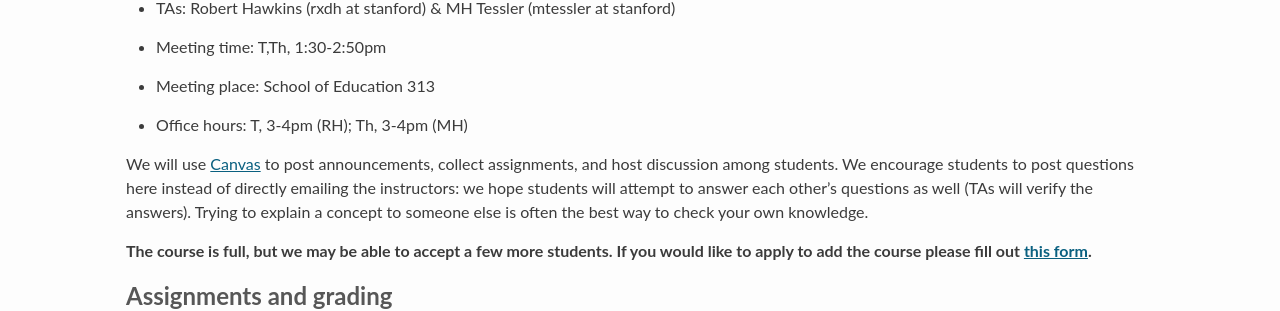
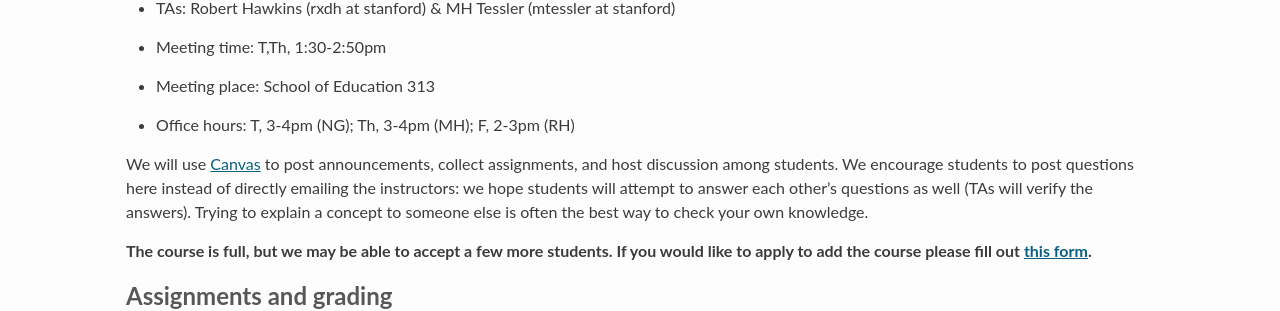
Before and after one commit to stanford-cocolab/cocolab.stanford.edu, a Jekyll site: the page built from psych204-fall2016.md, in a window 1280 px wide and 900 px high. Shown: the part 397-708 px from the top of the window. Built offline with Jekyll 4.4.1, drawn with Linux system fonts in a browser that asks for light colours; Markdown is read by kramdown in place of the engine named in the settings; a script that is not in the unit is left out.

Commit message:
changed oh

```diff
--- a/psych204-fall2016.md
+++ b/psych204-fall2016.md
@@ -22,7 +22,7 @@ Examples will be drawn from areas including concept learning, causal reasoning,
 
 * Meeting place: School of Education 313
 
-* Office hours: T, 3-4pm (RH); Th, 3-4pm (MH)
+* Office hours: T, 3-4pm (NG); Th, 3-4pm (MH); F, 2-3pm (RH)
 
 We will use [Canvas](https://canvas.stanford.edu/courses/49557/) to post announcements, collect assignments, and host discussion among students. We encourage students to post questions here instead of directly emailing the instructors: we hope students will attempt to answer each other's questions as well (TAs will verify the answers). Trying to explain a concept to someone else is often the best way to check your own knowledge.
 
```
